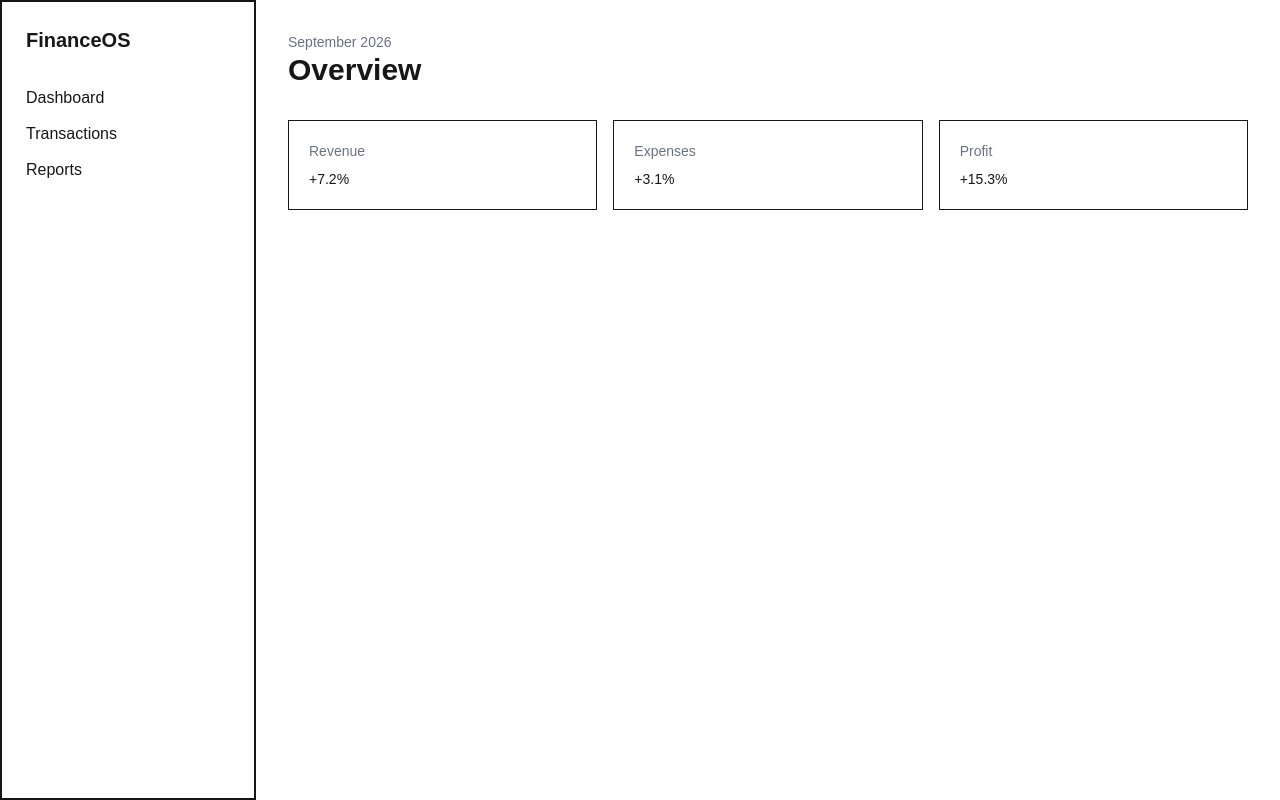
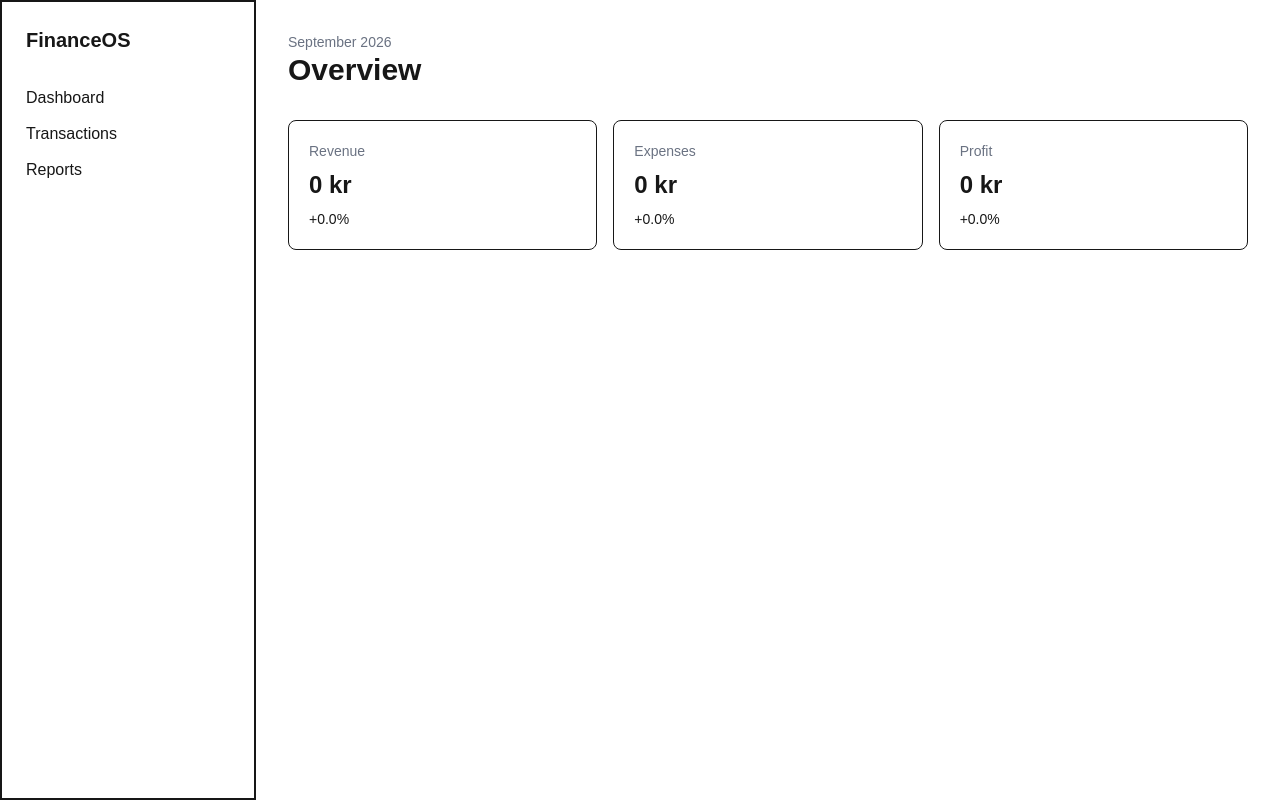
Before and after one commit to vildehf/finance-os, a Next.js app: page / in a window 1280 px wide. Built offline with nearby package versions, Linux system fonts and the light colour scheme; no server answers; the database is empty.

Commit message:
feat: add monthly KPI comparison

```diff
--- a/app/components/KpiCard.tsx
+++ b/app/components/KpiCard.tsx
@@ -6,9 +6,9 @@ type KpiCardProps = {
 
 export default function KpiCard({ title, value, change }: KpiCardProps) {
   return (
-    <div className="rounded-1g border p-5">
+    <div className="rounded-lg border p-5">
       <p className="text-sm text-gray-500">{title}</p>
-      <p className="mt-2 text-2xl font-semibold"></p>
+      <p className="mt-2 text-2xl font-semibold">{value}</p>
       <p className="mt-2 text-sm">{change}</p>
     </div>
   );
--- a/app/page.tsx
+++ b/app/page.tsx
@@ -1,30 +1,106 @@
 import { db } from "../db";
 import KpiCard from "./components/KpiCard";
 import { transactions } from "../db/schema";
-import { eq } from "drizzle-orm";
+import { and, eq, gte, lt } from "drizzle-orm";
 
 export default async function Home() {
   // Henter alle transaksjoner som er markert som inntekt fra databasen
   const revenueTransactions = await db
     .select()
     .from(transactions)
-    .where(eq(transactions.type, "revenue"));
+    .where(
+      and(
+        eq(transactions.type, "revenue"),
+        gte(transactions.date, "2026-09-01"),
+        lt(transactions.date, "2026-10-01"),
+      ),
+    );
 
   // Summerer alle inntektstransaksjonene til total revenue
   const revenue = revenueTransactions.reduce((total, transaction) => {
     return total + Number(transaction.amount);
   }, 0);
+
+  // Henter inntekter fra august 2026 for å sammenligne med september
+  const previousRevenueTransactions = await db
+    .select()
+    .from(transactions)
+    .where(
+      and(
+        eq(transactions.type, "revenue"),
+        gte(transactions.date, "2026-08-01"),
+        lt(transactions.date, "2026-09-01"),
+      ),
+    );
+
+  // Summerer alle inntektene fra august
+  const previousRevenue = previousRevenueTransactions.reduce(
+    (total, transaction) => {
+      return total + Number(transaction.amount);
+    },
+    0,
+  );
+
+  // Beregner prosentvis endring i inntekt fra august til september
+  const revenueChange =
+    previousRevenue === 0
+      ? 0
+      : ((revenue - previousRevenue) / previousRevenue) * 100;
+
   // Henter alle transaksjoner som er markert som utgift
   const expenseTransactions = await db
     .select()
     .from(transactions)
-    .where(eq(transactions.type, "expense"));
+    .where(
+      and(
+        eq(transactions.type, "expense"),
+        gte(transactions.date, "2026-09-01"),
+        lt(transactions.date, "2026-10-01"),
+      ),
+    );
+
   // Summerer alle utgiftene
   const expenses = expenseTransactions.reduce((total, transaction) => {
     return total + Number(transaction.amount);
   }, 0);
+
+  // Henter utgifter fra august 2026 for å sammenligne med september
+  const previousExpenseTransactions = await db
+    .select()
+    .from(transactions)
+    .where(
+      and(
+        eq(transactions.type, "expense"),
+        gte(transactions.date, "2026-08-01"),
+        lt(transactions.date, "2026-09-01"),
+      ),
+    );
+
+  // Summerer utgiftene fra august
+  const previousExpenses = previousExpenseTransactions.reduce(
+    (total, transaction) => {
+      return total + Number(transaction.amount);
+    },
+    0,
+  );
+
+  // Beregner prosentvis endring i utgiftene fra august til september
+  const expenseChange =
+    previousExpenses === 0
+      ? 0
+      : ((expenses - previousExpenses) / previousExpenses) * 100;
+
   // Beregner resultat: inntekter minus utgifter
   const profit = revenue - expenses;
+
+  // Beregner resultat for august
+  const previousProfit = previousRevenue - previousExpenses;
+
+  // Beregner prosentvis endring i resultat fra august til september
+  const profitChange =
+    previousProfit === 0
+      ? 0
+      : ((profit - previousProfit) / previousProfit) * 100;
 
   return (
     <div className="p-8">
@@ -37,19 +113,19 @@ export default async function Home() {
         <KpiCard
           title="Revenue"
           value={`${revenue.toLocaleString("nb-NO")} kr`}
-          change="+7.2%"
+          change={`${revenueChange >= 0 ? "+" : ""}${revenueChange.toFixed(1)}%`}
         />
 
         <KpiCard
           title="Expenses"
           value={`${expenses.toLocaleString("nb-NO")} kr`}
-          change="+3.1%"
+          change={`${expenseChange >= 0 ? "+" : ""}${expenseChange.toFixed(1)}%`}
         />
 
         <KpiCard
           title="Profit"
           value={`${profit.toLocaleString("nb-NO")} kr`}
-          change="+15.3%"
+          change={`${profitChange >= 0 ? "+" : ""}${profitChange.toFixed(1)}%`}
         />
       </div>
     </div>
```
